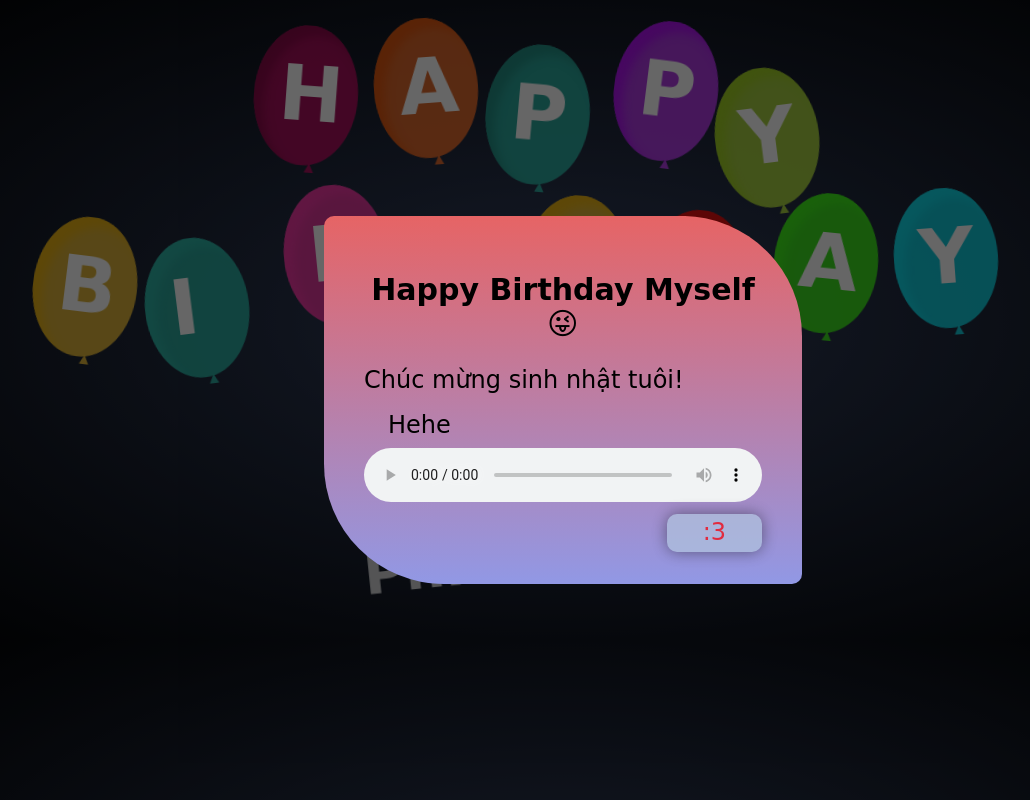
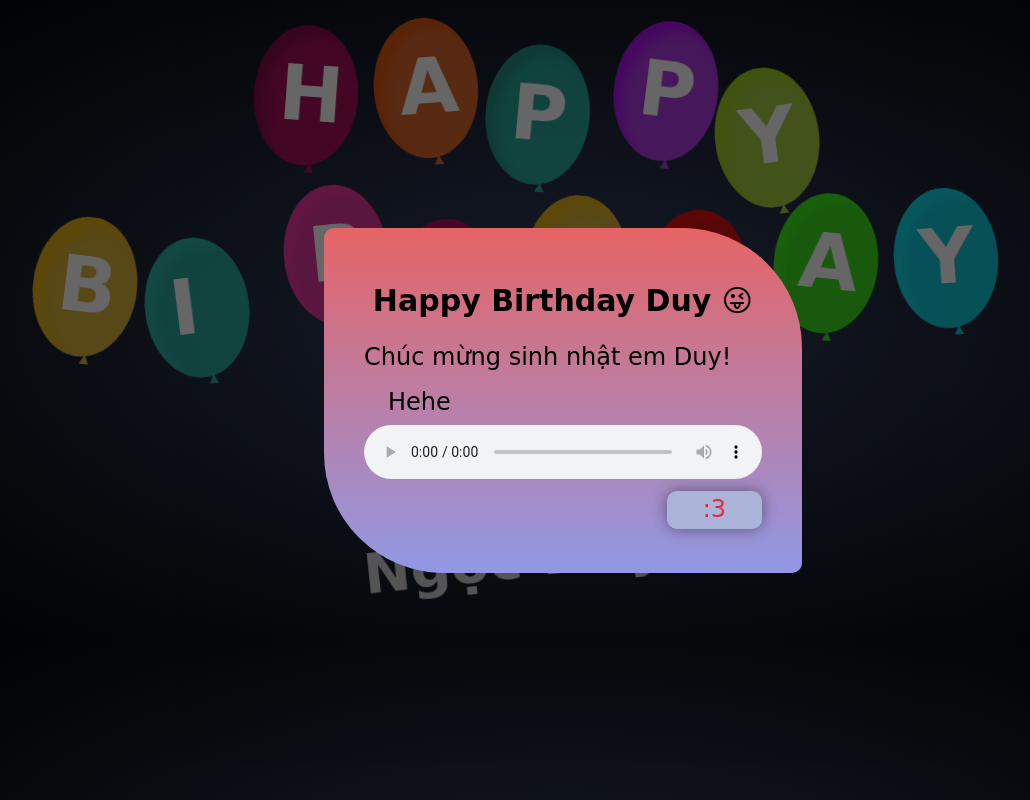
Before and after one commit to NPTSun/HPD, a plain HTML site: page index.html in a window 1280 px wide. Both pictures are taken after a click on the picture 604 px from the left and 422 px from the top of the page. Shown: the whole page, without its empty margins (77-1107 px from the left). Drawn offline with Linux system fonts and the light colour scheme.

Commit message:
Update index.html

```diff
--- a/index.html
+++ b/index.html
@@ -28,16 +28,16 @@
             <div><span>Y</span></div>
         </div>
         <div class="avatar">
-            <div><img src="img/ảnh.jpg" alt="" class="avatar-img js-avt-img"></div>
+            <div><img src="img/Duy.jpg" alt="" class="avatar-img js-avt-img"></div>
             <div>
-                <h1 class="avatar-title js-avt-title">Phi Thắng</h1>
+                <h1 class="avatar-title js-avt-title">Ngọc Duy</h1>
             </div>
         </div>
     </div>
     <div class="wishes js-wishes">
         <div class="wishes-container js-wishes-container">
-            <h2 class="wishes-title">Happy Birthday Myself 😜</h2>
-            <p class="wishes-message">Chúc mừng sinh nhật tuôi!</p>
+            <h2 class="wishes-title">Happy Birthday Duy 😜</h2>
+            <p class="wishes-message">Chúc mừng sinh nhật em Duy!</p>
             <p class="wishes-message mt-18 pdl-24">Hehe</p>
             <audio class="player" controls="">
                 <source src="./HPBD.mp3" type="audio/mp3">
```
